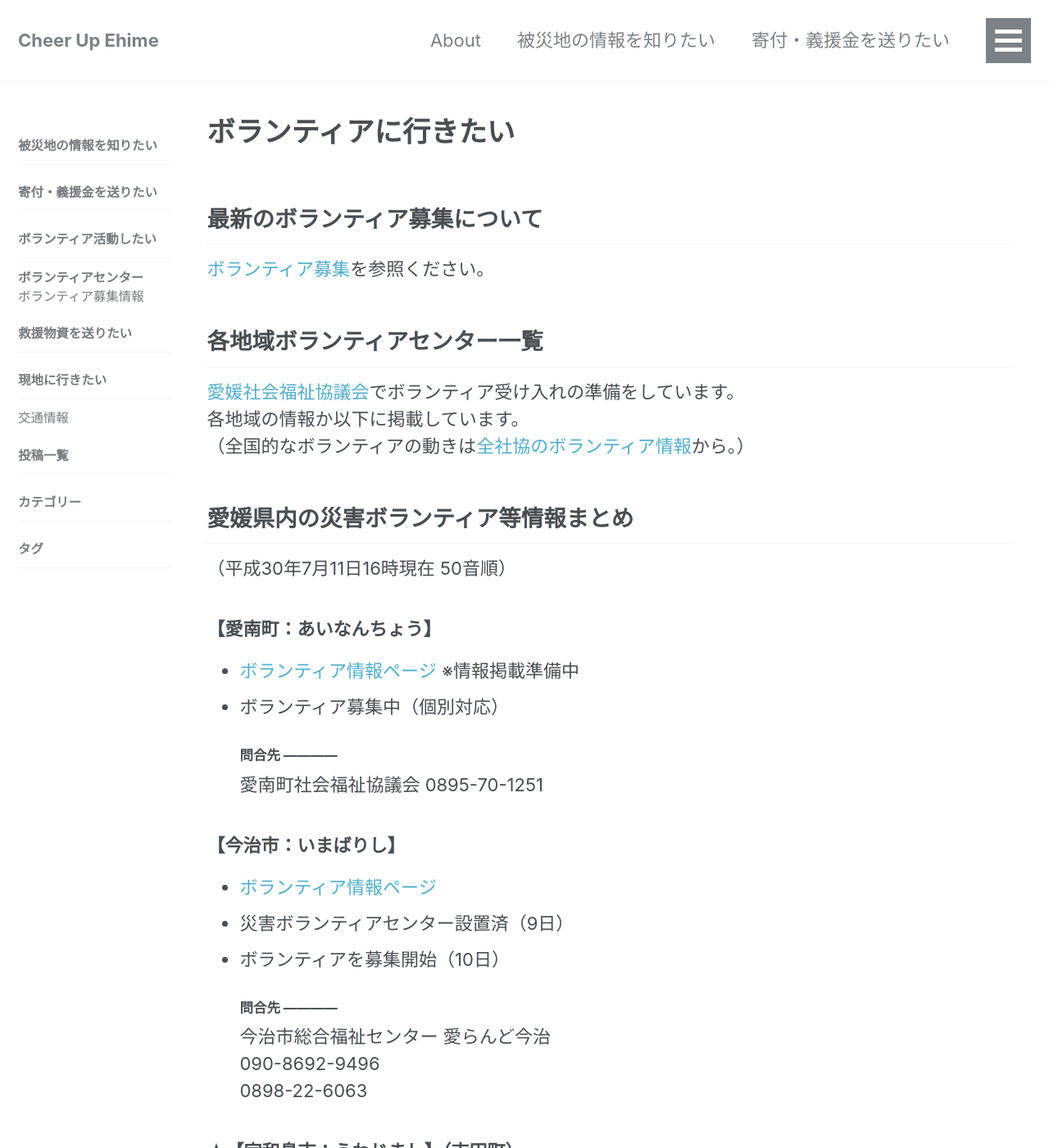
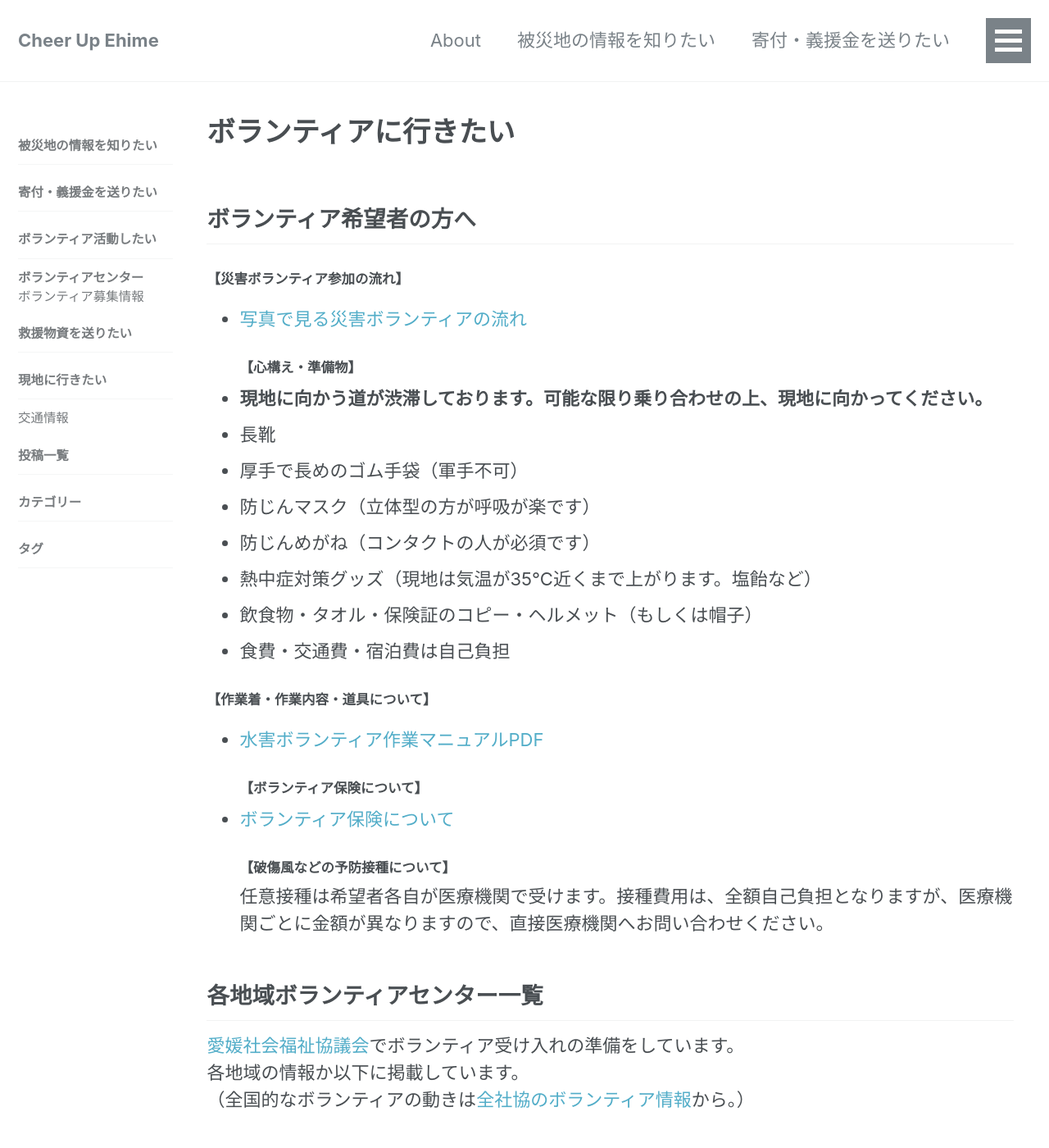
Before and after one commit to cheerup-ehime/cheerup-ehime.github.io, a Jekyll site: the page built from _pages/volunteer.md, in a window 1280 px wide and 1400 px high. Shown: the whole window at 82% size. Built offline with Jekyll 4.4.1, drawn with Linux system fonts in a browser that asks for light colours; some of the changed text lies outside the part shown.

Commit message:
Update volunteer.md

```diff
--- a/_pages/volunteer.md
+++ b/_pages/volunteer.md
@@ -4,10 +4,25 @@
 date: 2018-07-11 16:00:00
 modified: 2018-07-11 23:01:29
 ---
+## ボランティア希望者の方へ
+#### 【災害ボランティア参加の流れ】
+- [写真で見る災害ボランティアの流れ](http://www.ehime-shakyo.or.jp/chiiki/saigai/index.htm)
+#### 【心構え・準備物】
+- **現地に向かう道が渋滞しております。可能な限り乗り合わせの上、現地に向かってください。**
+- 長靴
+- 厚手で長めのゴム手袋（軍手不可）
+- 防じんマスク（立体型の方が呼吸が楽です）
+- 防じんめがね（コンタクトの人が必須です）
+- 熱中症対策グッズ（現地は気温が35℃近くまで上がります。塩飴など）
+- 飲食物・タオル・保険証のコピー・ヘルメット（もしくは帽子）
+- 食費・交通費・宿泊費は自己負担
 
-## 最新のボランティア募集について
-
-[ボランティア募集](http://localhost:4000/categories/#%E3%83%9C%E3%83%A9%E3%83%B3%E3%83%86%E3%82%A3%E3%82%A2%E5%8B%9F%E9%9B%86)を参照ください。
+#### 【作業着・作業内容・道具について】
+- [水害ボランティア作業マニュアルPDF](https://www.saigaivc.com/app/download/3819477115/suigai-manual.pdf)
+#### 【ボランティア保険について】
+- [ボランティア保険について](https://www.saigaivc.com/volunteers/%E3%83%9C%E3%83%A9%E3%83%B3%E3%83%86%E3%82%A3%E3%82%A2%E4%BF%9D%E9%99%BA/)
+#### 【破傷風などの予防接種について】
+任意接種は希望者各自が医療機関で受けます。接種費用は、全額自己負担となりますが、医療機関ごとに金額が異なりますので、直接医療機関へお問い合わせください。
 
 ## 各地域ボランティアセンター一覧
 
@@ -16,94 +31,107 @@
 （全国的なボランティアの動きは[全社協のボランティア情報](https://www.saigaivc.com/)から。）
 
 ## 愛媛県内の災害ボランティア等情報まとめ
-（平成30年7月11日16時現在 50音順）
+（平成30年7月12日09時現在 50音順）
 
 ### 【愛南町：あいなんちょう】
 - [ボランティア情報ページ](http://www.ainan-shakyo.or.jp/) ※情報掲載準備中
 - ボランティア募集中（個別対応）
 #### 問合先 ------------
-  愛南町社会福祉協議会 0895-70-1251
+愛南町社会福祉協議会<br>0895-70-1251
 
 ### 【今治市：いまばりし】
 - [ボランティア情報ページ](http://www.imabari-shakyo.jp/volunteer/saigai2.html)
-- 災害ボランティアセンター設置済（9日）
 - ボランティアを募集開始（10日）
+#### 備考 ------------
+- 電話で受付中
 #### 問合先 ------------
-  今治市総合福祉センター 愛らんど今治<br>
-  090-8692-9496<br>
-  0898-22-6063
+今治市総合福祉センター 愛らんど今治<br>090-8692-9496<br>0898-22-6063
 
 ### ★【宇和島市：うわじまし】（吉田町）
+- **市内在住ボランティア希望者限定**
 - [ボランティア情報ページ](http://www.uwajima-shakyo.or.jp/saigaiv.htm)
-- **当面の間、市内ボランティア限定**
-- 災害ボランティアセンター設置済（9日）
-- ボランティアを募集開始（10日）※受付時間 8:30-11:00
+- ボランティアを募集開始（10日）
+#### 時間 ----------
+受付時間　08:30 - 11:00<br>
+活動時間　09:30 - 16:00
+#### 集合場所 ------------
+宇和島市社会福祉協議会　[【GoogleMap】](https://goo.gl/maps/Pmsyt21XtqM2)
+#### 備考 ------------
+- 軽トラック所有者は軽トラックでお越しください。
 #### 問合先 ------------
-  宇和島市災害ボランティアセンター<br>
-  0895-23-3711
+宇和島市災害ボランティアセンター<br>0895-23-3711
 
 ### ★【大洲市：おおずし】
+- **県内・近県在住ボランティア希望者限定**
 - [ボランティア情報ページ](http://www.ozushakyo.jp/cms/?p=1021)
-- **県内・近県ボランティア限定**
-- 災害ボランティアセンター設置済（10日）
-- ボランティアを募集開始（10日）※受付時間 9:00-12:00
+- ボランティアを募集開始（10日）
+#### 時間 ----------
+受付時間　09:00 - 12:00<br>
+活動時間　09:00 - 17:00
+#### 集合場所 ------------
+大洲市総合福祉センター　[【GoogleMap】](https://goo.gl/maps/MbMTWtpYcFk)
 #### 問合先 ------------
-  大洲市社会福祉協議会災害ボランティアセンター<br>
-  0893−23−0313<br>
-  080−5076−9426
+大洲市社会福祉協議会災害ボランティアセンター<br>0893−23−0313<br>080−5076−9426
 
 ### 【上島町：かみじまちょう】（離島）
+- **町内在住ボランティア希望者限定**
 - [ボランティア情報ページ](http://www.kamijima-shakyo.or.jp/)
-- **町内ボランティア限定**
 #### 問合先 ------------
-  社会福祉法人上島町社会福祉協議会<br>
-  0897-76-2638
+社会福祉法人上島町社会福祉協議会<br>0897-76-2638
 
 ### 【鬼北町：きほくちょう】
+- **町内在住ボランティア希望者限定**
 - [ボランティア情報ページ](http://kihoku-syakyo.lekumo.biz/news/2018/07/post-2a7c.html)
-- 災害ボランティアセンター設置済（9日）
-- ボランティアを募集開始（10日）※受付　当日8:00-10:00　翌日以降当日8:00-17:15
+- ボランティアを募集開始（10日）
+#### 時間 ----------
+受付時間　08:30 - 17:15　※当日受付は10:00まで<br>
+活動時間　09:00 - 16:00
+#### 集合場所 ------------
+鬼北町社会福祉協議会　[【GoogleMap】](https://goo.gl/maps/f1eYJqcsbP12)
 #### 問合先 ------------
-  鬼北町災害ボランティアセンター<br>
-  0895-45-3709
+鬼北町災害ボランティアセンター<br>0895-45-3709
 
 ### ★【西予市：せいよし】（野村町）
+- **全国から受け入れ**
 - [ボランティア情報ページ](http://www.city.seiyo.ehime.jp/kinkyu/4956.html)
-- 災害ボランティアセンターを設置済（9日）
-- ボランティアを募集開始（11日）※受付時間 8:30-10:00
-- [駐車場]野村運動公園にお停めください。ボランティアセンターまで送迎有
+- ボランティアを募集開始（11日）
+#### 時間 ----------
+受付時間　08:30 - 10:00<br>
+活動時間　08:30 - 16:00
+#### 集合場所 ------------
+西予市社会福祉協議会本所（野村町）　[【GoogleMap】](https://goo.gl/maps/knycngVaRXL2)<br>
+[駐車場]野村運動公園にお停めください。ボランティアセンターまで送迎有　[【GoogleMap】](https://goo.gl/maps/YJUNeA8Quh12)
 #### 問合先 ------------
-  西予市社会福祉協議会<br>
-  0894-72-2306
+西予市社会福祉協議会<br>0894-72-2306
 
 ### 【砥部町：とべちょう】
 - [ボランティア情報ページ](http://www.tobe-shakyo.jp/topics/?p=1827)
 - ボランティア募集中（個別対応）
 #### 問合先 ------------
-  砥部町災害ボランティアセンター<br>
-  089-962-7100
+砥部町災害ボランティアセンター<br>089-962-7100
 
 ### 【松野町：まつのちょう】
+- **町内在住ボランティア希望者限定**
 - [ボランティア情報ページ](http://matsuno-syakyo.lekumo.biz/news/2018/07/post-7c3a.html)
-- **町内ボランティア限定（予定）**
-- 災害ボランティアセンター等設置（11日）
-- ボランティアを募集開始（11日）※受付時間 9:00-14:00
+- ボランティアを募集開始（11日）
+#### 時間 ----------
+受付時間　09:00 - 14:00<br>
+活動時間　09:00 - 16:00
+#### 集合場所 ------------
+松野町社会福祉協議会　[【GoogleMap】](https://goo.gl/maps/XXbqraYh6xE2)
 #### 問合先 ------------
-  松野町社会福祉協議会<br>
-  0895-42-0794
+松野町社会福祉協議会<br>0895-42-0794
 
 ### 【松山市：まつやまし】
+- **市内在住ボランティア希望者限定**
 - [ボランティア情報ページ](http://www.matsuyama-wel.jp/)
-- **市内在住ボランティア希望者限定**
 - 通常のボランティアセンターで募集中
 #### 問合先 ------------
-  松山市社会福祉協議会 地域福祉部 ボランテイア活動推進課<br>
-  089-921-2141
+松山市社会福祉協議会 地域福祉部 ボランテイア活動推進課<br>089-921-2141
 
 ### 【八幡浜市：やわたはまし】
+- **市内在住ボランティア希望者限定**
 - [ボランティア情報ページ](http://www.yawatahamashi-syakyo.jp/gouusaigai1.html)
-- **市内ボランティア限定**
 - 通常のボランティアセンターで募集中
 #### 問合先 ------------
-  八幡浜市社会福祉協議会<br>
-  0894-23-2940
+八幡浜市社会福祉協議会<br>0894-23-2940
```
